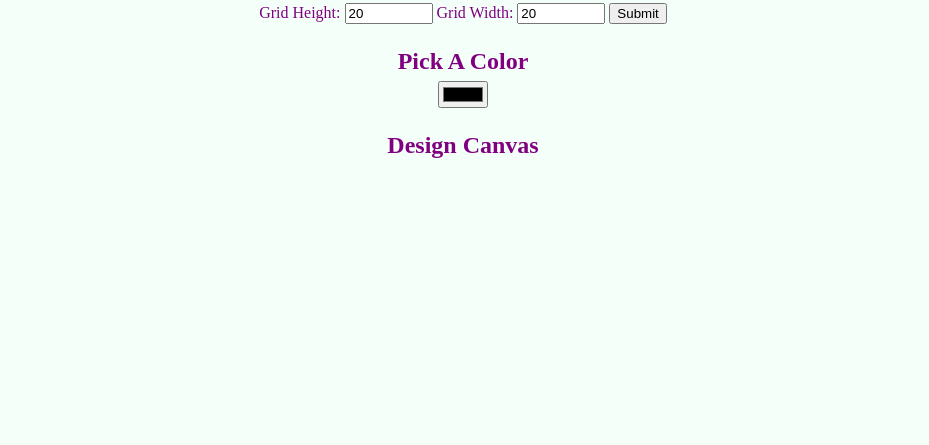
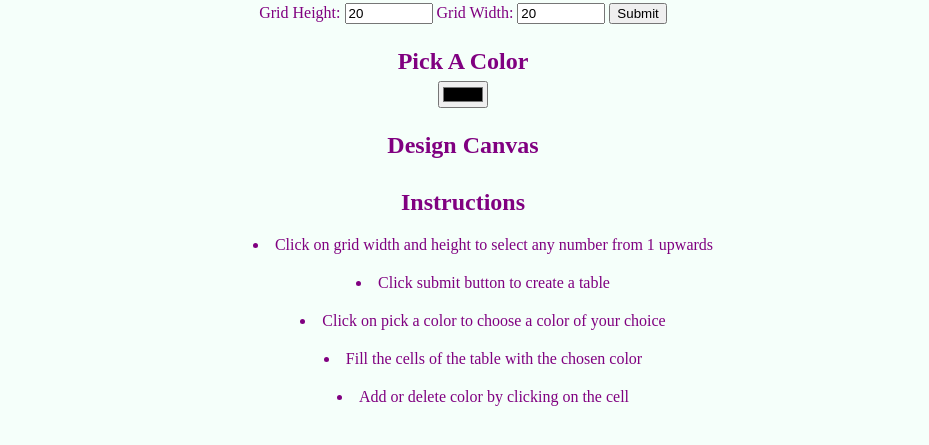
Before and after one commit to hasmarbee/Pixel-Art-Maker, a plain HTML site: page index.html in a window 1280 px wide. Shown: the part 167-612 px from the top of the page, without its empty margins (177-1106 px from the left). Drawn offline with Linux system fonts and the light colour scheme.

Commit message:
Add files via upload

```diff
--- a/designs.js
+++ b/designs.js
@@ -1,61 +1,64 @@
-// Select color input
+// declare yoour variables
 let height,width,color,table,h1,h2;
-//height=$("#inputHeight").val();
- //width=$("#inputWeight").val();
-//table=$("#pixelCanvas");
+ height=$('#inputHeight')
+ width=$('#inputWeight')
+ table=$('#pixelCanvas');
 
 // Select size input
-$("#sizePicker").submit(function(event){
-	//table.children().remove();
-	height=$("#inputHeight").val();
- width=$("#inputWeight").val();
-table=$("#pixelCanvas");
 
-	event.preventDefault();
+/*TODO: create an event listener that creates a table when the submit button is cicked */
+
+// When size is submitted by the user, call makeGrid()
 
 
-	makeGrid(height,width);
+$('#sizePicker').submit(function(event){
+
+height=$('#inputHeight').val();
+
+width=$('#inputWeight').val();
+
+event.preventDefault();
+
+makeGrid(height,width);
 
 })
 
 
+/* TODO: write a function called makeGrid,use a for loop to create a table*/
+
 function makeGrid(h,w){
 
-	$("tr").remove();
+	$('tr').remove();
    for(let row=1; row<=h; row++){
-   table.append("<tr id=rows" + row + "> </tr>");
-       for(let col=1; col<=w; col++){
-	   $("#rows" + row).append("<td> </td>");
+   table.append('<tr id=rows' + row + '> </tr>');
+
+	   for(let col=1; col<=w; col++){
+	   $('#rows' + row).append('<td> </td>');
 
 	   }
    }
-   $("td").on('click', function(){
-	  // event.preventDefault();
-	   color=$("#colorPicker").val();
+   // pick a color and make it the background a of a cell in the grid when clicked
+   /* TODO: create an event listener that gives each cell a background when a co;or is picke and when the cell is clicked */
+
+   $('td').on('click', function(){
+	   color=$('#colorPicker').val();
 	   if($(this).attr("style")){
-	   $(this).removeAttr("style")
+	   $(this).removeAttr('style')
 	   }else{
-	   $(this).attr( "style", "background-color:" + color)
+	   $(this).attr( 'style', 'background-color:' + color)
 	   }
    })
 
+};
 
-};
-h1=$("h1");
-h2=$("h2");
-h1.css("color","purple");
-h2.css('color',"purple");
+// select 'h1'
+h1=$('h1');
+
+//select 'h2'
+
+h2=$('h2');
 
 
+h1.css('color','purple');
 
-
-
-console.log(height);
-console.log(width);
-console.log(table);
-// When size is submitted by the user, call makeGrid()
-
-
-
-
-// Your code goes here!
+h2.css('color','purple');
--- a/index.html
+++ b/index.html
@@ -1,19 +1,20 @@
 <!DOCTYPE html>
+
 <html>
+
 <head>
     <title>Pixel Art Maker!</title>
     <link rel="stylesheet" href="https://fonts.googleapis.com/css?family=Monoton">
     <link rel="stylesheet" href="styles.css">
-		<!-- <script src="jquery-3.3.1.js"></script> -->
-    <!-- <script src="designs.js" ></script> -->
 </head>
+
 <body>
     <h1>Lab: Pixel Art Maker</h1>
 
     <h2>Choose Grid Size</h2>
     <form id="sizePicker">
         Grid Height:
-        <input type="number" id="inputHeight" name="height" min="1" value="20" >
+        <input type="number" id="inputHeight" name="height" min="1" value="20">
         Grid Width:
         <input type="number" id="inputWeight" name="width" min="1" value="20">
         <input type="submit">
@@ -22,10 +23,23 @@
     <h2>Pick A Color</h2>
     <input type="color" id="colorPicker">
 
-    <h2 >Design Canvas</h2>
+    <h2>Design Canvas</h2>
     <table id="pixelCanvas"></table>
+
+	<h2>Instructions</h2>
+	<ul id="list">
+	     <li>Click on grid width and height to select any number from 1 upwards</li>
+
+		 <li>Click submit button to create a table</li>
+
+		 <li>Click on pick a color to choose a color of your choice </li>
+
+		 <li>Fill the cells of the table with the chosen color</li>
+
+		 <li>Add or delete color by clicking on the cell</li>
+
 	<script src="jquery-3.3.1.js"></script>
     <script src="designs.js" ></script>
+</body>
 
-</body>
 </html>
--- a/styles.css
+++ b/styles.css
@@ -1,7 +1,7 @@
 body {
     text-align: center;
-	color:purple;
-	background-color:mintCream;
+	color: purple;
+	background-color: mintCream;
 }
 
 h1 {
@@ -40,3 +40,13 @@ td {
 input[type=number] {
     width: 6em;
 }
+
+ul {
+  text-align; right;
+
+}
+
+li{
+  margin: 20px;
+  list-style-position: inside;
+}
```
